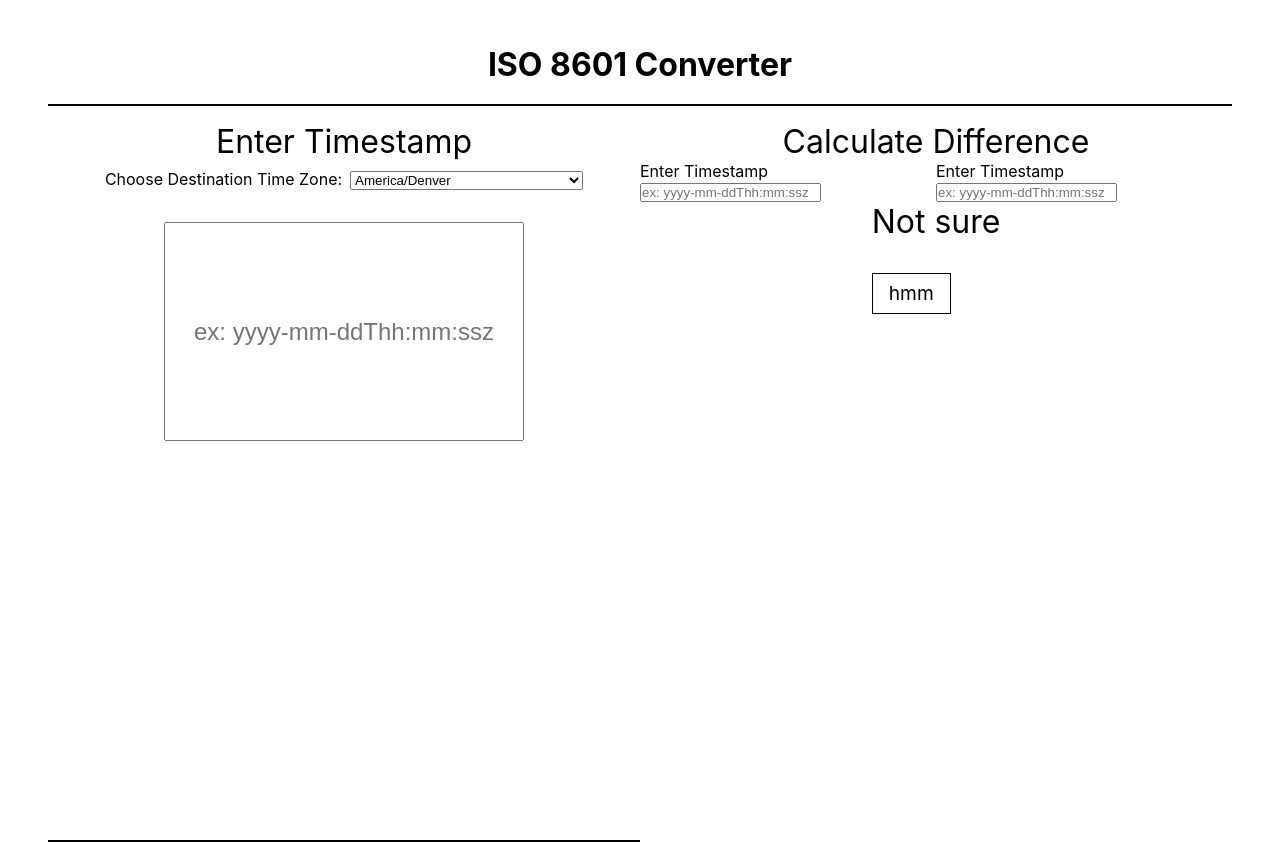
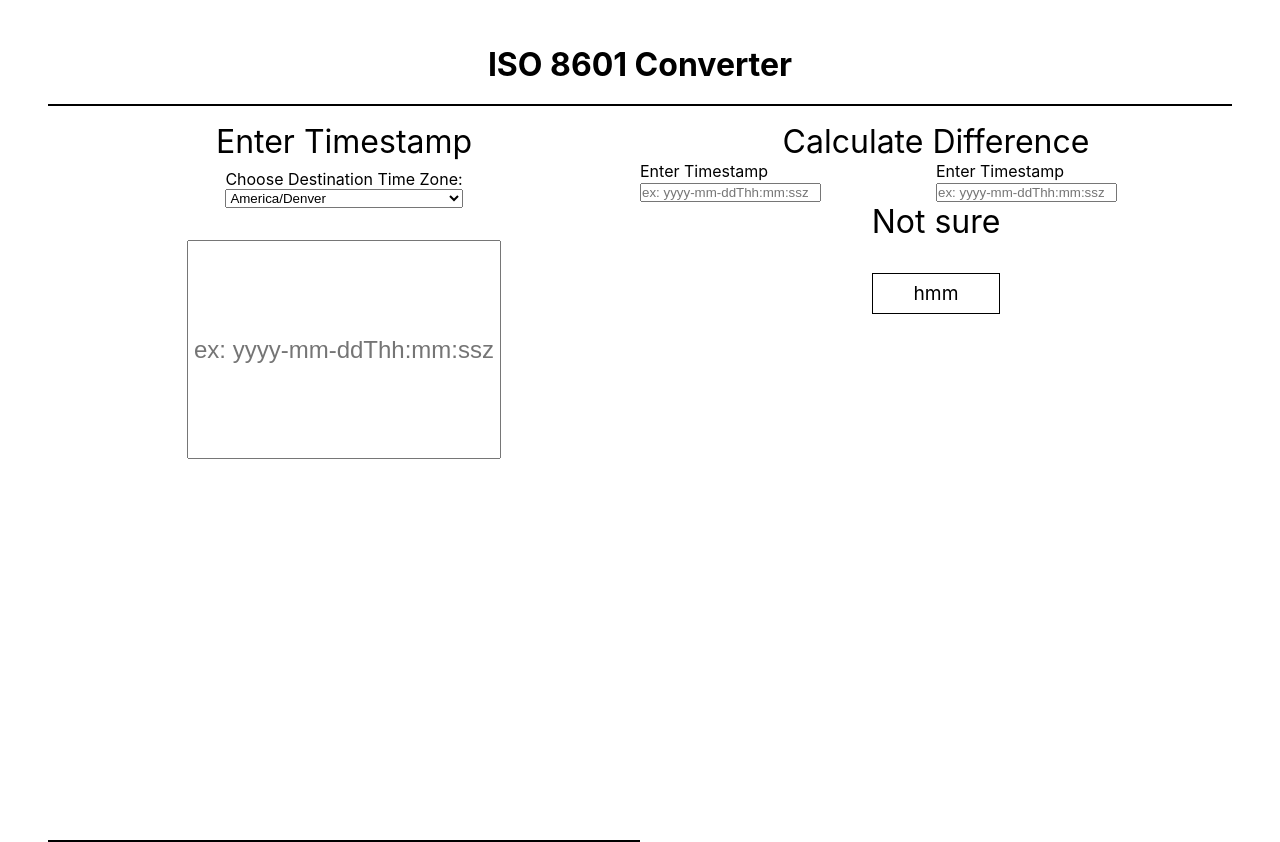
Before and after one commit to tylrs/iso-8601-converter, a React (Create React App) app: page / in a window 1280 px wide. Built offline with nearby package versions, Linux system fonts and the light colour scheme.

Commit message:
Fix formatting on original timestamp

```diff
--- a/src/components/App/App.css
+++ b/src/components/App/App.css
@@ -34,7 +34,6 @@ main {
     flex-direction: column;
     height: 30rem;
     margin-top: 2rem;
-    width: 46rem;
 }
 
 .input-label {
@@ -45,7 +44,6 @@ main {
     font-size: 1.5rem;
     height: 30%;
     margin-top: 2rem;
-    width: 60%;
     text-align: center;
 }
 
@@ -61,7 +59,6 @@ main {
     height: 40%;
     justify-content: center;
     margin-top: 2rem;
-    width: 60%;
 }
 
 .converted-timestamp {
--- a/src/components/TimeZoneForm/TimeZoneForm.css
+++ b/src/components/TimeZoneForm/TimeZoneForm.css
@@ -1,7 +1,5 @@
-#changeTimezone {
-    margin-left: .5rem;
-}
-
 .timezone-form {
+    display: flex;
+    flex-direction: column;
     margin-top: .5rem;
 }
```
